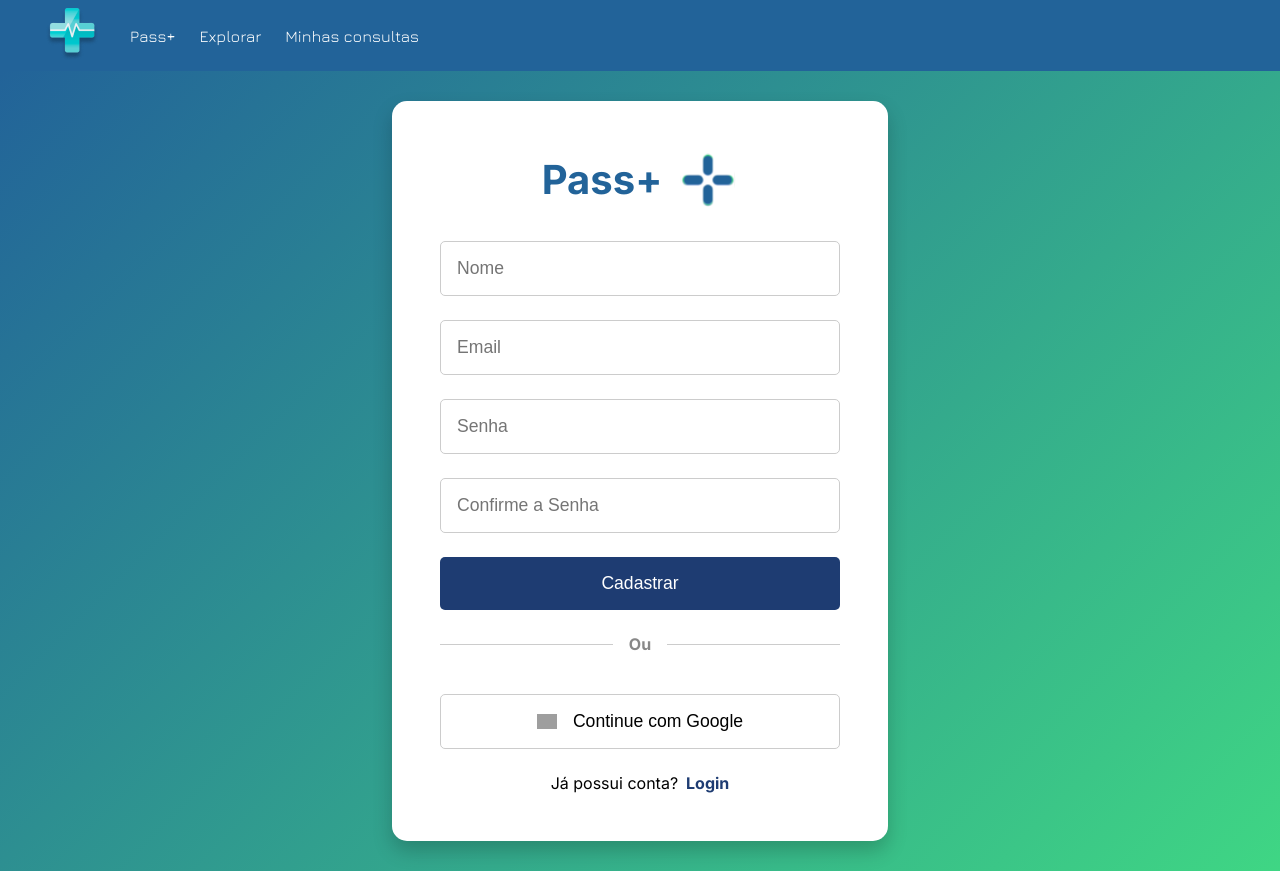
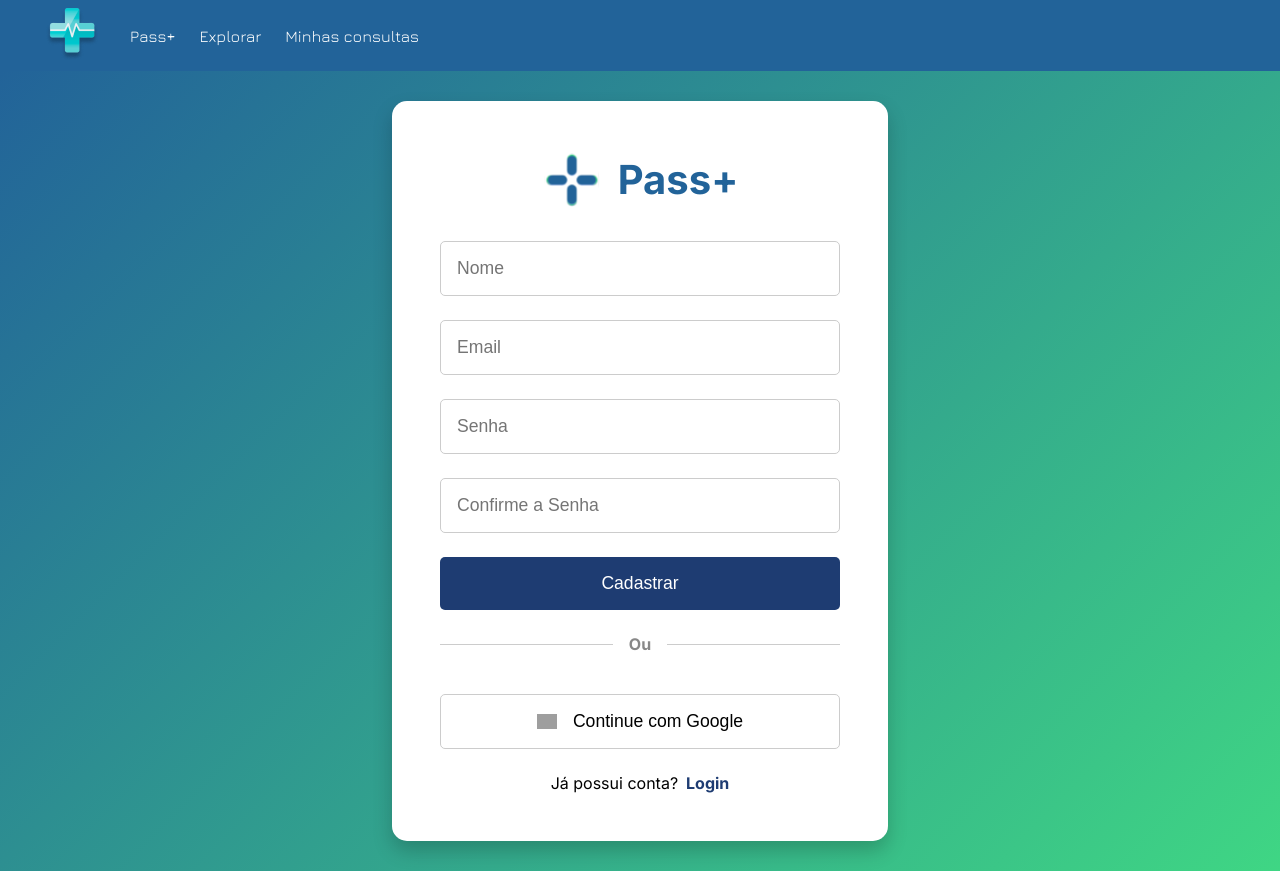
Before and after one commit to Guilherme549/Pass-, a React (Create React App) app in the folder pass/: page /register in a window 1280 px wide. Built offline with nearby package versions, Linux system fonts and the light colour scheme; grey boxes are pictures that could not be loaded.

Commit message:
chore: Update Register page styling and logo position

```diff
--- a/pass/src/components/pages/Register.css
+++ b/pass/src/components/pages/Register.css
@@ -27,7 +27,7 @@
 
 .signup-logo {
   width: 60px;
-  margin-left: 1rem; /* Adjusted for spacing */
+  margin-right: 1rem;
 }
 
 .logo-text {
@@ -74,7 +74,7 @@
   display: flex;
   align-items: center;
   width: 100%;
-  margin: 1rem 0;
+  margin: 1.5rem 0;
 }
 
 .or-separator hr {
@@ -95,7 +95,7 @@
   width: 100%;
   display: flex;
   justify-content: center;
-  margin-top: 1rem; /* Reduced margin-top */
+  margin-top: 1rem;
 }
 
 .google-login-button {
--- a/pass/src/components/pages/Register.jsx
+++ b/pass/src/components/pages/Register.jsx
@@ -20,8 +20,8 @@ const SignupPage = () => {
     <div className="signup-page">
       <div className="signup-container">
         <div className="logo-container">
+          <img src={logoPass} alt="Pass+" className="signup-logo" />
           <span className="logo-text">Pass+</span>
-          <img src={logoPass} alt="Pass+" className="signup-logo" />
         </div>
         <form className="signup-form">
           <input type="text" placeholder="Nome" className="signup-input" />
```
